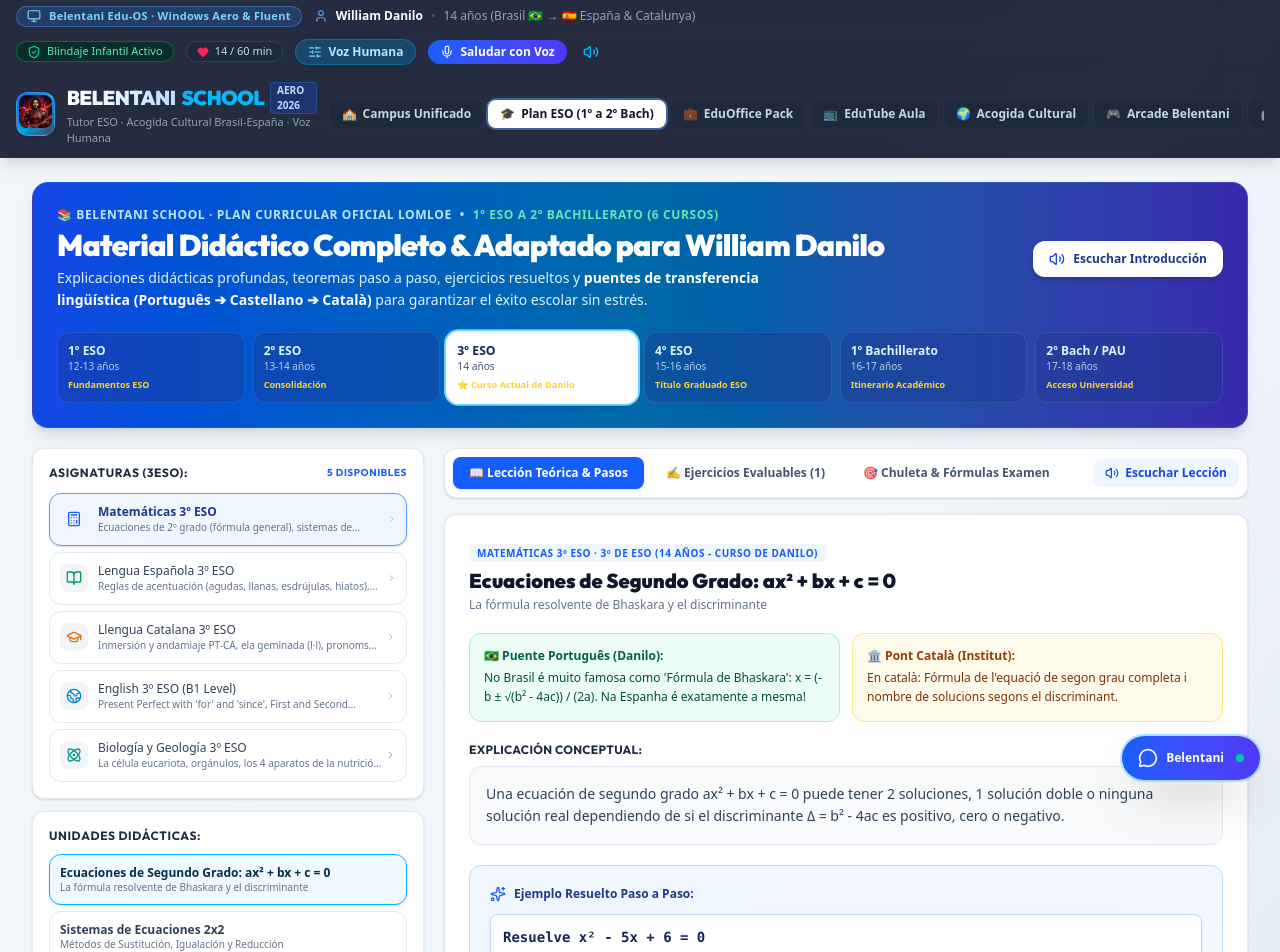
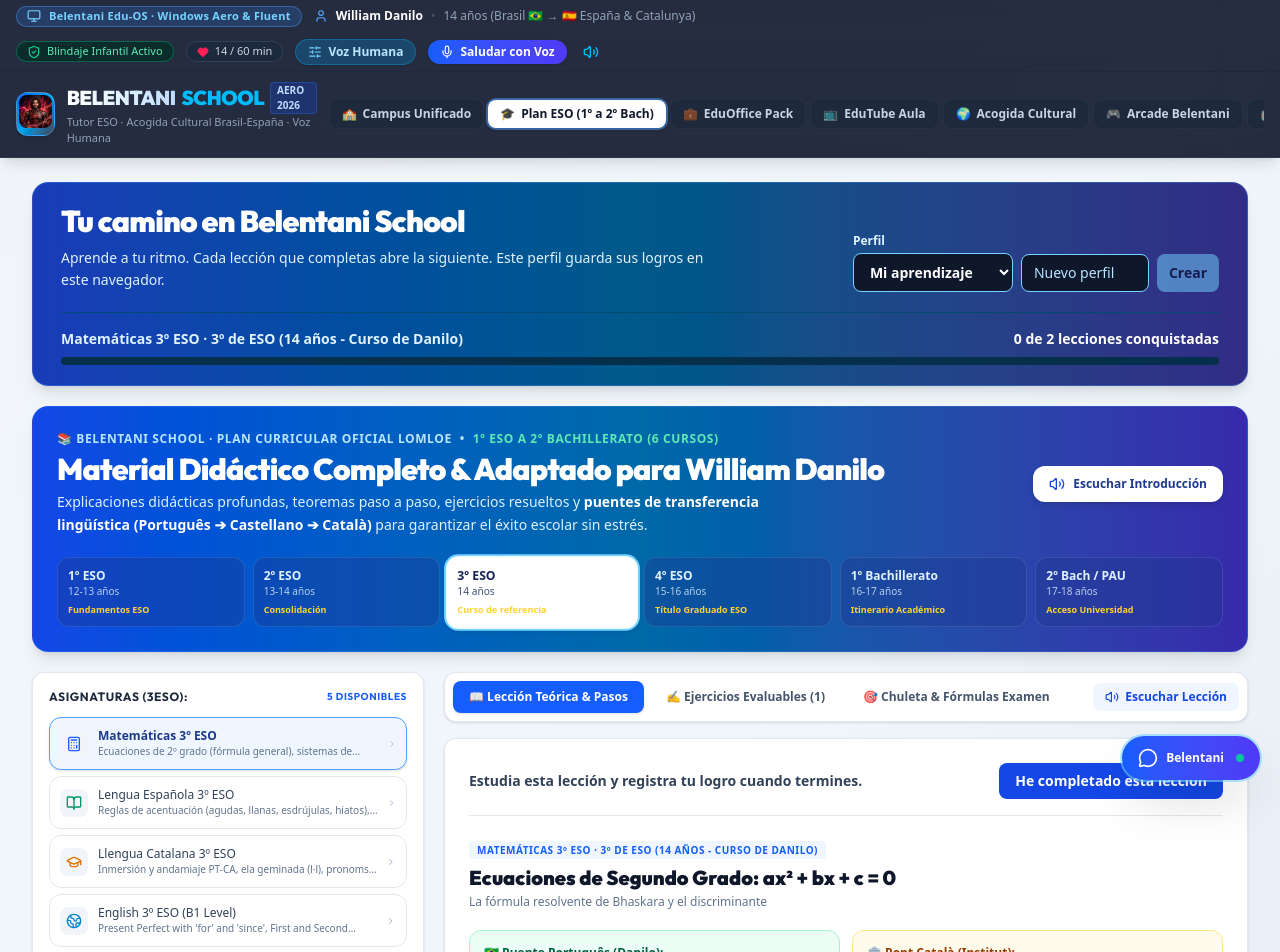
Before and after one commit to belentani7/WILLIAMSCHOOL, a React (Vite) app: page / in a window 1280 px wide. Shown: the top 952 px of the page. Built offline with nearby package versions, Linux system fonts and the light colour scheme.

Commit message:
feat(learning): aprendizaje por logros con progreso persistente y tests

```diff
--- a/src/components/AcademicPlan.tsx
+++ b/src/components/AcademicPlan.tsx
@@ -7,6 +7,7 @@
   SquareCode, TrendingUp, Trophy, Compass, FileText, Check
 } from 'lucide-react';
 import { speakBelentani, playSoundSuccess, playSoundError } from '../utils/speech';
+import { createLearner, completeLesson, lessonKey, loadLearningProgress, saveLearningProgress } from '../utils/learningProgress';
 
 export const AcademicPlan: React.FC = () => {
   const [selectedYear, setSelectedYear] = useState<AcademicYear>('3eso');
@@ -15,11 +16,30 @@
   const [activeTab, setActiveTab] = useState<'leccion' | 'ejercicios' | 'examen'>('leccion');
   const [selectedAnswers, setSelectedAnswers] = useState<Record<string, number>>({});
   const [showExplanations, setShowExplanations] = useState<Record<string, boolean>>({});
+  const [progress, setProgress] = useState(loadLearningProgress);
+  const [newLearnerName, setNewLearnerName] = useState('');
+
+  const updateProgress = (next: typeof progress) => {
+    setProgress(next);
+    saveLearningProgress(next);
+  };
+
+  const startLearnerSession = (next: typeof progress) => {
+    updateProgress(next);
+    setActiveTopicIndex(0);
+    setActiveTab('leccion');
+    setSelectedAnswers({});
+    setShowExplanations({});
+  };
+
+  const activeLearner = progress.profiles.find(profile => profile.id === progress.activeProfileId)!;
 
   // Filter modules by year or get all
   const yearModules = ACADEMIC_MODULES.filter(m => m.year === selectedYear);
   const currentModule = ACADEMIC_MODULES.find(m => m.id === selectedModuleId) || yearModules[0] || ACADEMIC_MODULES[0];
   const activeTopic = currentModule.topics[activeTopicIndex] || currentModule.topics[0];
+  const completedTopics = currentModule.topics.filter(topic => activeLearner.completed.includes(lessonKey(currentModule.id, topic.id))).length;
+  const currentLessonCompleted = activeLearner.completed.includes(lessonKey(currentModule.id, activeTopic.id));
 
   const handleSpeakTopic = (text: string, lang: 'es' | 'ca' | 'en' = 'es') => {
     playSoundSuccess();
@@ -50,7 +70,7 @@
   const courseList: { id: AcademicYear; label: string; age: string; note: string }[] = [
     { id: '1eso', label: '1º ESO', age: '12-13 años', note: 'Fundamentos ESO' },
     { id: '2eso', label: '2º ESO', age: '13-14 años', note: 'Consolidación' },
-    { id: '3eso', label: '3º ESO', age: '14 años', note: '⭐ Curso Actual de Danilo' },
+    { id: '3eso', label: '3º ESO', age: '14 años', note: 'Curso de referencia' },
     { id: '4eso', label: '4º ESO', age: '15-16 años', note: 'Título Graduado ESO' },
     { id: '1bach', label: '1º Bachillerato', age: '16-17 años', note: 'Itinerario Académico' },
     { id: '2bach', label: '2º Bach / PAU', age: '17-18 años', note: 'Acceso Universidad' }
@@ -58,6 +78,34 @@
 
   return (
     <div className="space-y-5">
+      <section className="rounded-2xl border border-blue-400/30 bg-gradient-to-r from-blue-800 via-sky-800 to-indigo-900 px-5 py-5 text-white shadow-lg md:px-7" aria-label="Mi recorrido de aprendizaje">
+        <div className="flex flex-col gap-5 md:flex-row md:items-end md:justify-between">
+          <div className="max-w-2xl">
+            <h2 className="text-2xl font-black tracking-tight md:text-3xl">Tu camino en Belentani School</h2>
+            <p className="mt-2 text-sm leading-relaxed text-sky-100">Aprende a tu ritmo. Cada lección que completas abre la siguiente. Este perfil guarda sus logros en este navegador.</p>
+          </div>
+          <div className="flex flex-wrap items-end gap-2">
+            <label className="text-xs font-semibold text-sky-100">
+              Perfil
+              <select aria-label="Perfil de aprendizaje" value={progress.activeProfileId} onChange={event => startLearnerSession({ ...progress, activeProfileId: event.target.value })} className="mt-1 block min-w-40 rounded-lg border border-sky-300 bg-slate-900 px-3 py-2 text-sm text-white focus:outline-none focus:ring-2 focus:ring-sky-400">
+                {progress.profiles.map(profile => <option key={profile.id} value={profile.id}>{profile.name}</option>)}
+              </select>
+            </label>
+            <form onSubmit={event => { event.preventDefault(); if (newLearnerName.trim()) { startLearnerSession(createLearner(progress, newLearnerName)); setNewLearnerName(''); } }} className="flex gap-2">
+              <label className="sr-only" htmlFor="new-learner-name">Nombre del nuevo perfil</label>
+              <input id="new-learner-name" value={newLearnerName} onChange={event => setNewLearnerName(event.target.value)} maxLength={40} placeholder="Nuevo perfil" className="w-32 rounded-lg border border-sky-300 bg-slate-900 px-3 py-2 text-sm text-white placeholder:text-sky-200 focus:outline-none focus:ring-2 focus:ring-sky-400" />
+              <button type="submit" disabled={!newLearnerName.trim()} className="rounded-lg bg-sky-300 px-3 py-2 text-sm font-bold text-slate-950 hover:bg-sky-200 disabled:cursor-not-allowed disabled:opacity-50">Crear</button>
+            </form>
+          </div>
+        </div>
+        <div className="mt-5 flex flex-wrap items-center justify-between gap-2 border-t border-sky-900 pt-4 text-sm">
+          <span className="font-semibold text-sky-100">{currentModule.name} · {currentModule.yearLabel}</span>
+          <span className="font-bold text-white">{completedTopics} de {currentModule.topics.length} lecciones conquistadas</span>
+        </div>
+        <div role="progressbar" aria-label="Progreso de la asignatura" aria-valuenow={completedTopics} aria-valuemin={0} aria-valuemax={currentModule.topics.length} className="mt-2 h-2 overflow-hidden rounded-full bg-sky-950">
+          <div className="h-full rounded-full bg-sky-300 transition-[width] duration-300" style={{ width: `${currentModule.topics.length ? 100 * completedTopics / currentModule.topics.length : 0}%` }} />
+        </div>
+      </section>
       {/* Top Banner: Cognitive-Friendly Educational Aero Card */}
       <div className="bg-gradient-to-r from-blue-700 via-sky-700 to-indigo-800 rounded-2xl p-6 text-white shadow-lg border border-blue-400/20 relative overflow-hidden">
         <div className="flex flex-col md:flex-row items-start md:items-center justify-between gap-4 relative z-10">
@@ -167,23 +215,29 @@
               Unidades Didácticas:
             </h4>
             <div className="space-y-1.5">
-              {currentModule.topics.map((t, idx) => (
+              {currentModule.topics.map((t, idx) => {
+                const conquered = activeLearner.completed.includes(lessonKey(currentModule.id, t.id));
+                const unlocked = idx === 0 || activeLearner.completed.includes(lessonKey(currentModule.id, currentModule.topics[idx - 1].id));
+                return (
                 <button
                   key={t.id}
+                  disabled={!unlocked}
+                  aria-label={`${t.title}: ${conquered ? 'conquistada' : unlocked ? 'disponible' : 'pendiente'}`}
                   onClick={() => {
                     playSoundSuccess();
                     setActiveTopicIndex(idx);
+                    setActiveTab('leccion');
                   }}
                   className={`w-full p-2.5 rounded-xl border text-left text-xs transition-all ${
                     activeTopicIndex === idx
                       ? 'bg-sky-50 border-sky-400 text-sky-950 font-bold shadow-sm'
-                      : 'bg-white hover:bg-slate-50 border-slate-200 text-slate-700'
+                      : unlocked ? 'bg-white hover:bg-slate-50 border-slate-200 text-slate-700' : 'bg-slate-100 border-slate-200 text-slate-500 cursor-not-allowed'
                   }`}
                 >
-                  <div className="font-semibold">{t.title}</div>
+                  <div className="font-semibold">{conquered ? '✓ ' : unlocked ? '• ' : '○ '}{t.title}</div>
                   <div className="text-[10px] text-slate-500 font-normal">{t.subtitle}</div>
                 </button>
-              ))}
+              ); })}
             </div>
           </div>
         </div>
@@ -248,6 +302,10 @@
           {/* TAB 1: Detailed Theoretical Lesson */}
           {activeTab === 'leccion' && (
             <div className="bg-white rounded-xl shadow-sm border border-slate-200 p-6 space-y-5">
+              <div className="flex flex-wrap items-center justify-between gap-3 border-b border-slate-200 pb-4">
+                <p className="text-sm font-semibold text-slate-700">{currentLessonCompleted ? 'Lección conquistada. Puedes repasarla cuando quieras.' : 'Estudia esta lección y registra tu logro cuando termines.'}</p>
+                <button type="button" disabled={currentLessonCompleted} onClick={() => { updateProgress(completeLesson(progress, lessonKey(currentModule.id, activeTopic.id))); playSoundSuccess(); }} className="rounded-lg bg-blue-700 px-4 py-2 text-sm font-bold text-white hover:bg-blue-800 disabled:cursor-default disabled:bg-emerald-100 disabled:text-emerald-900">{currentLessonCompleted ? 'Conquistada' : 'He completado esta lección'}</button>
+              </div>
               <div>
                 <span className="text-[10px] font-bold uppercase tracking-wider text-blue-600 bg-blue-50 px-2 py-0.5 rounded">
                   {currentModule.name} · {currentModule.yearLabel}
--- /dev/null
+++ b/src/utils/learningProgress.ts
@@ -0,0 +1,63 @@
+const STORAGE_KEY = 'belentani-school:learning-progress:v1';
+
+export interface LearnerProfile {
+  id: string;
+  name: string;
+  completed: string[];
+}
+
+interface LearningProgress {
+  activeProfileId: string;
+  profiles: LearnerProfile[];
+}
+
+const newProfile = (name: string): LearnerProfile => ({
+  id: crypto.randomUUID(),
+  name: name.trim().slice(0, 40),
+  completed: [],
+});
+
+export const lessonKey = (moduleId: string, topicId: string) => `${moduleId}:${topicId}`;
+
+export function loadLearningProgress(): LearningProgress {
+  try {
+    const raw = localStorage.getItem(STORAGE_KEY);
+    if (raw) {
+      const parsed = JSON.parse(raw) as LearningProgress;
+      if (Array.isArray(parsed.profiles) && parsed.profiles.length > 0 &&
+          parsed.profiles.every(profile => typeof profile.id === 'string' && typeof profile.name === 'string' && Array.isArray(profile.completed))) {
+        return {
+          activeProfileId: parsed.profiles.some(profile => profile.id === parsed.activeProfileId)
+            ? parsed.activeProfileId : parsed.profiles[0].id,
+          profiles: parsed.profiles,
+        };
+      }
+    }
+  } catch {
+    // Private browsing or damaged local data must not prevent study.
+  }
+  const profile = newProfile('Mi aprendizaje');
+  return { activeProfileId: profile.id, profiles: [profile] };
+}
+
+export function saveLearningProgress(progress: LearningProgress): void {
+  try {
+    localStorage.setItem(STORAGE_KEY, JSON.stringify(progress));
+  } catch {
+    // Progress remains available in memory for this session.
+  }
+}
+
+export function createLearner(progress: LearningProgress, name: string): LearningProgress {
+  const profile = newProfile(name);
+  return { activeProfileId: profile.id, profiles: [...progress.profiles, profile] };
+}
+
+export function completeLesson(progress: LearningProgress, key: string): LearningProgress {
+  return {
+    ...progress,
+    profiles: progress.profiles.map(profile => profile.id === progress.activeProfileId && !profile.completed.includes(key)
+      ? { ...profile, completed: [...profile.completed, key] }
+      : profile),
+  };
+}
```
Also changed, not shown: package.json (+5 -4 lines), 7 other files (tests, documents, lock files or other folders).
